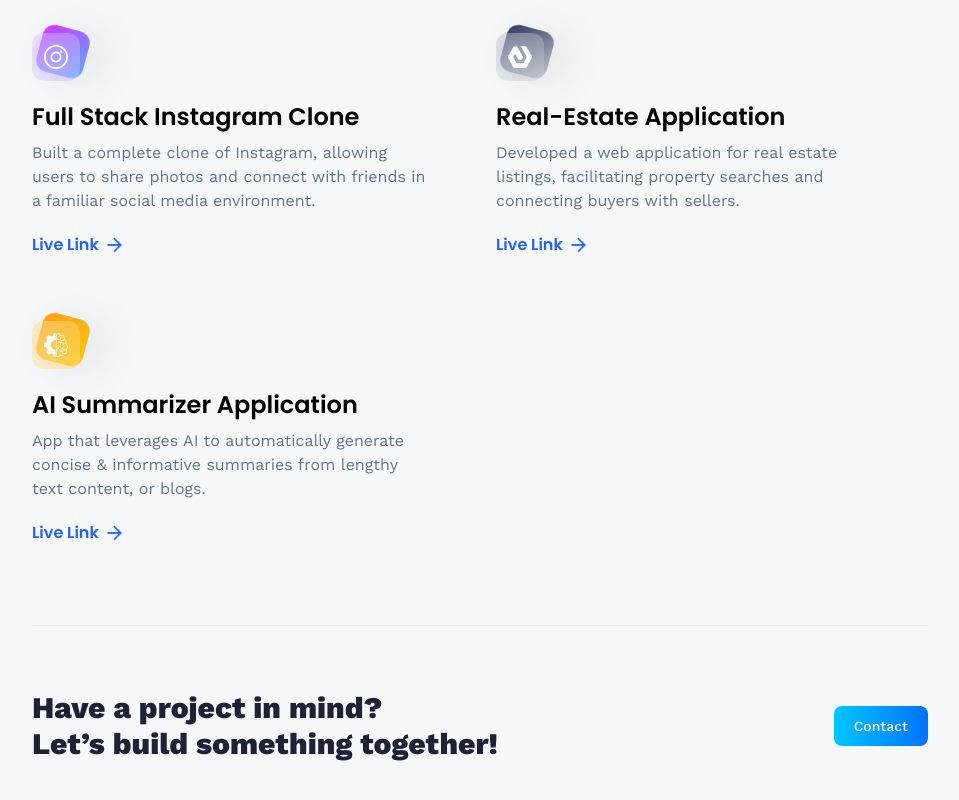
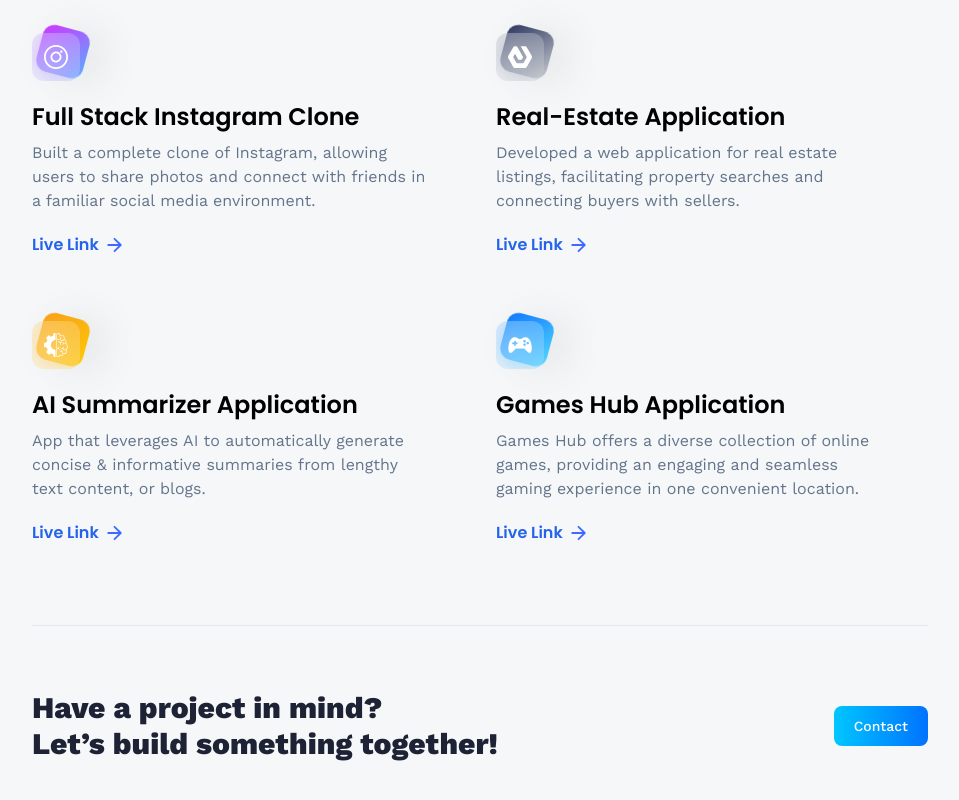
Before and after one commit to ahmedamirabbas/3D-Portfolio, a React (Vite) app: page /projects in a window 1280 px wide. Shown: the part 901-1701 px from the top of the page, without its empty margins (160-1119 px from the left). Built offline with nearby package versions, Linux system fonts and the light colour scheme.

Commit message:
added games hub project

```diff
--- a/src/assets/images/index.js
+++ b/src/assets/images/index.js
@@ -4,5 +4,6 @@ import gamedev from './gamedev.png';
 import tech from './tech.png';
 import logo from './logo.svg';
 import sw from './sw.png';
+import games from './games.png';
 
-export { hero, frontend, gamedev, tech, logo, sw };
+export { hero, frontend, gamedev, tech, logo, sw, games };
--- a/src/constants/index.js
+++ b/src/constants/index.js
@@ -1,4 +1,4 @@
-import { frontend, gamedev, tech, sw } from '../assets/images';
+import { frontend, gamedev, tech, sw, games } from '../assets/images';
 import {
   car,
   contact,
@@ -226,4 +226,12 @@ export const projects = [
       'App that leverages AI to automatically generate concise & informative summaries from lengthy text content, or blogs.',
     link: 'https://sumitup-eosin.vercel.app/',
   },
+  {
+    iconUrl: games,
+    theme: 'btn-back-blue',
+    name: 'Games Hub Application',
+    description:
+      'Games Hub offers a diverse collection of online games, providing an engaging and seamless gaming experience in one convenient location.',
+    link: 'https://games-hub-jet.vercel.app/',
+  },
 ];
```
Also changed, not shown: src/assets/images/games.png (added).
